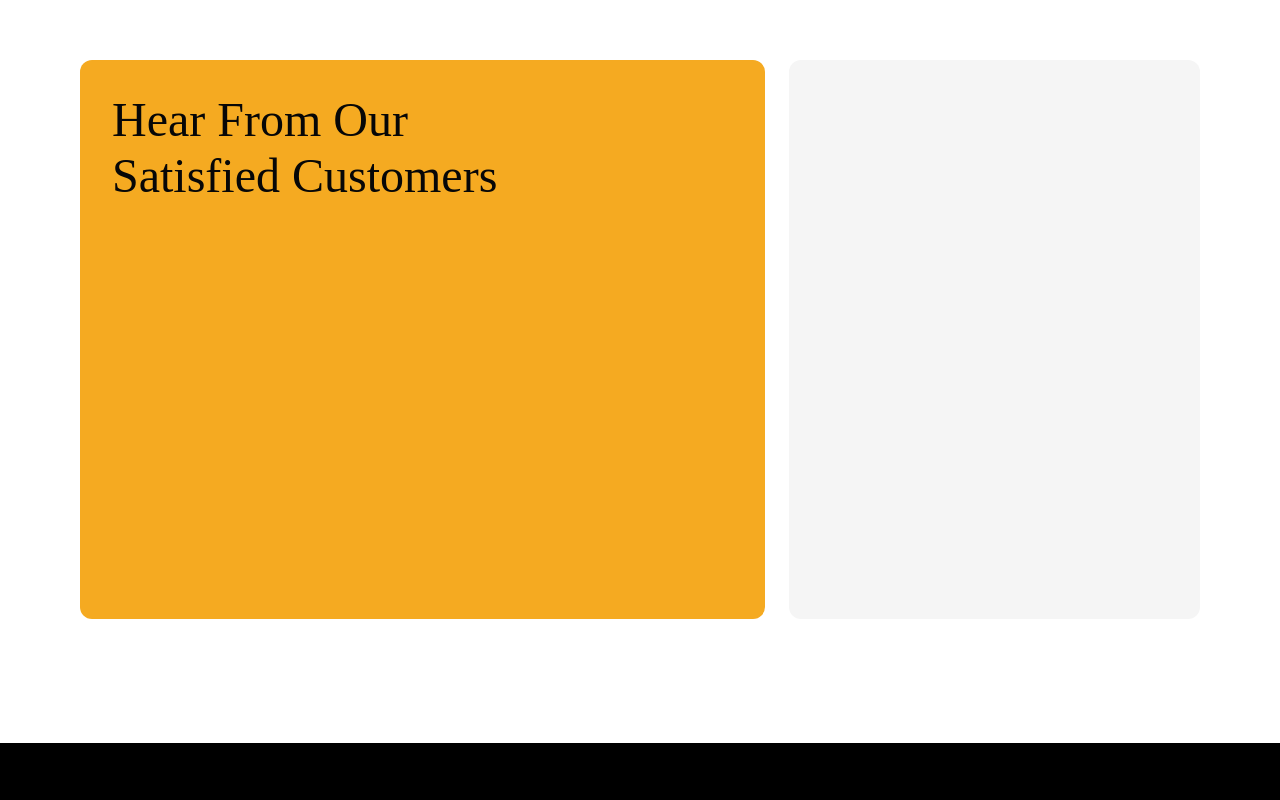
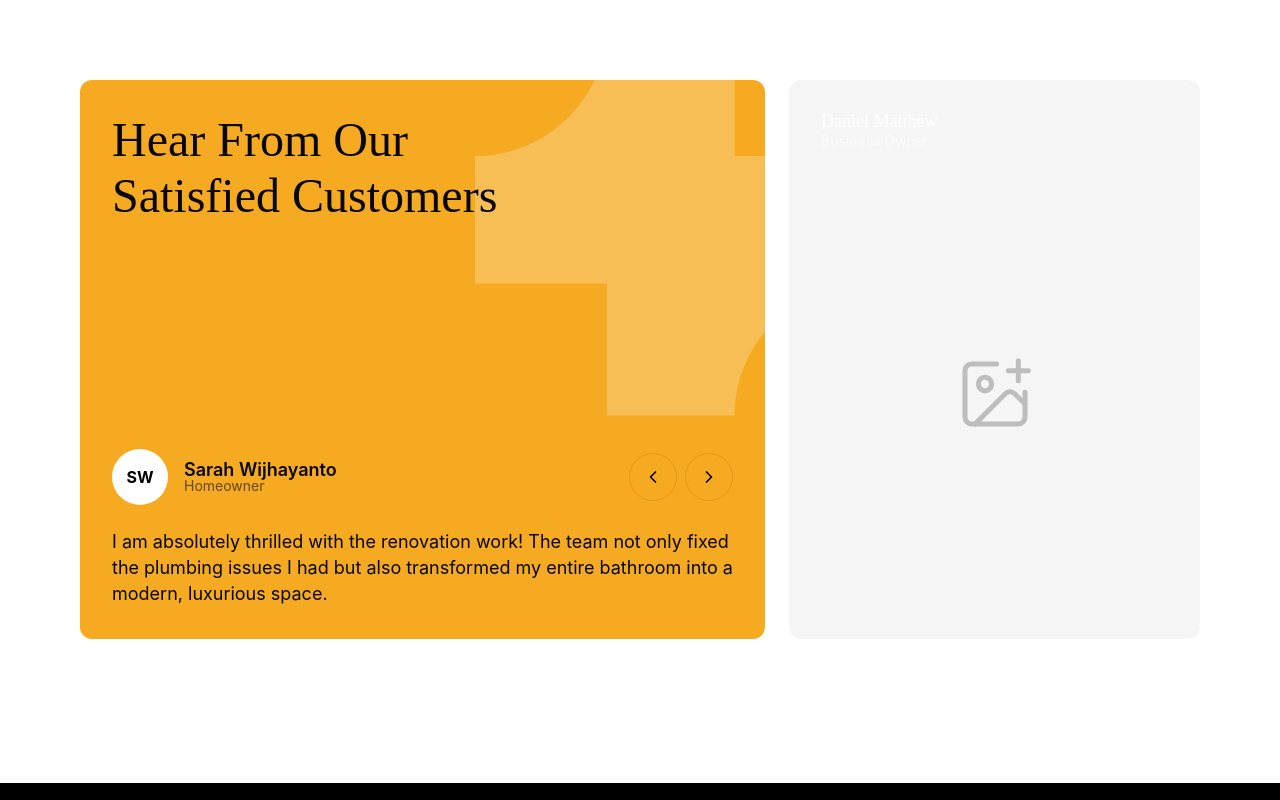
Before and after one commit to Olesia2805/Renov, a React (Vite) app: page / in a window 1280 px wide. Built offline with nearby package versions, Linux system fonts and the light colour scheme.

Commit message:
Added grey div

```diff
--- a/src/components/layout/TestimonialsSection.tsx
+++ b/src/components/layout/TestimonialsSection.tsx
@@ -1,53 +1,67 @@
 // import { useState } from "react";
-// import { ChevronLeft, ChevronRight } from "lucide-react";
-
-// interface Testimonial {
-//   id: number;
-//   name: string;
-//   role: string;
-//   text: string;
-//   avatar?: string;
-// }
-
-// const testimonials: Testimonial[] = [
-//   {
-//     id: 1,
-//     name: "Sarah Wijhayanto",
-//     role: "Homeowner",
-//     text: "I am absolutely thrilled with the renovation work! The team not only fixed the plumbing issues I had but also transformed my entire bathroom into a modern, luxurious space. The attention to detail was remarkable, and they finished the project on time. I highly recommend their services!",
-//   },
-//   {
-//     id: 2,
-//     name: "Daniel Matthew",
-//     role: "Business Owner",
-//     text: "Outstanding professionalism from start to finish. They handled a complex commercial plumbing project with precision and kept disruption to a minimum. Will definitely hire again.",
-//   },
-//   {
-//     id: 3,
-//     name: "John Carter",
-//     role: "Property Manager",
-//     text: "Exceptional service! They completed the work ahead of schedule and the quality was top-notch. My tenants are very happy with the results.",
-//   },
-// ];
+import { ChevronLeft, ChevronRight, ImagePlus } from "lucide-react";
+import crossIcon from "../../assets/logo.svg";
+// import { TESTIMONIALS } from "../../constants/testimonials";
 
 const Testimonials = () => {
   return (
-    <section className="bg-white w-full max-w-360 min-h-169.75 mx-auto py-15 px-20 flex flex-col justify-center">
-      <ul className="flex flex-col md:flex-row justify-between items-start md:items-end gap-6 mb-10 md:mb-16">
-        <li className="bg-[#F5AA21] rounded-xl p-8 flex flex-col items-start isolate w-full lg:max-w-211.25 min-h-139.75">
-          <h2 className="w-full lg:w-101.75 min-h-28 font-['Inter_Tight'] text-[48px] leading-14 text-[#070707] font-medium ">
+    <section className="bg-white w-full max-w-360 min-h-169.75 mx-auto p-20 flex flex-col justify-center">
+      <div className="flex flex-col md:flex-row justify-between items-start md:items-end gap-6 mb-10 md:mb-16">
+        <div className="bg-[#F5AA21] rounded-xl p-8 w-full lg:max-w-211.25 min-h-139.75 relative isolate grid grid-rows-[auto_1fr] gap-y-25 overflow-hidden">
+          <img
+            src={crossIcon}
+            alt=""
+            className="absolute left-[57.63%] w-[57.51%] aspect-square top-[-10%] brightness-0 invert opacity-[0.24] z-[-1] pointer-events-none"
+          />
+          <h2 className="font-['Inter_Tight'] text-[48px] leading-14 font-medium text-[#070707] max-w-101.75">
             Hear From Our Satisfied Customers
           </h2>
-          <div>
-            <ul></ul>
-            <p></p>
+          <div className="grid grid-cols-[1fr_auto] items-center gap-y-6 self-end">
+            <div className="flex items-center gap-4">
+              <div className="w-14 h-14 rounded-full bg-white flex items-center justify-center overflow-hidden">
+                <span className="text-black font-bold">SW</span>
+              </div>
+              <div className="flex flex-col">
+                <span className="font-semibold text-[18px] text-[#070707]">
+                  Sarah Wijhayanto
+                </span>
+                <span className="text-[14px] text-[#070707]/60">Homeowner</span>
+              </div>
+            </div>
+
+            <div className="flex gap-2">
+              <button className="w-12 h-12 rounded-full border border-black/10 flex items-center justify-center hover:bg-white/20 transition-all">
+                <ChevronLeft size={20} />
+              </button>
+              <button className="w-12 h-12 rounded-full border border-black/10 flex items-center justify-center hover:bg-white/20 transition-all">
+                <ChevronRight size={20} />
+              </button>
+            </div>
+            <p className="col-span-2 text-[18px] leading-6.5 text-[#070707] max-w-195.25">
+              I am absolutely thrilled with the renovation work! The team not
+              only fixed the plumbing issues I had but also transformed my
+              entire bathroom into a modern, luxurious space.
+            </p>
           </div>
-        </li>
-        <li className="bg-[#f5f5f5] rounded-xl p-8 flex flex-col items-start  w-full lg:max-w-102.75 min-h-139.75">
-          <div className="  "></div>
-          <div className=" "></div>
-        </li>
-      </ul>
+        </div>
+
+        <div className="bg-[#f5f5f5] rounded-xl flex flex-col w-full lg:max-w-102.75 min-h-139.75 relative overflow-hidden">
+          <div className="absolute top-0 left-0 w-full h-48 bg-[linear-gradient(180deg,#1B1B1B_0%,rgba(27,27,27,0)_77.63%)]rounded-[12px] z-0 pointer-events-none" />
+          {/* Контент блоку (Daniel Matthew) */}
+          <div className="relative z-10 p-8 flex flex-col gap-1">
+            <h3 className="font-['Inter_Tight'] font-medium text-[18px] text-white">
+              Daniel Matthew
+            </h3>
+            <p className="text-[14px] text-white/60">Business Owner</p>
+          </div>
+
+          <div className="flex-1 flex items-center justify-center pb-8 relative z-10">
+            <div className="text-[#6C6C6C] opacity-40">
+              <ImagePlus size={80} strokeWidth={1.5} />
+            </div>
+          </div>
+        </div>
+      </div>
     </section>
   );
 };
```
Also changed, not shown: src/constants/testimonials.ts (added).
